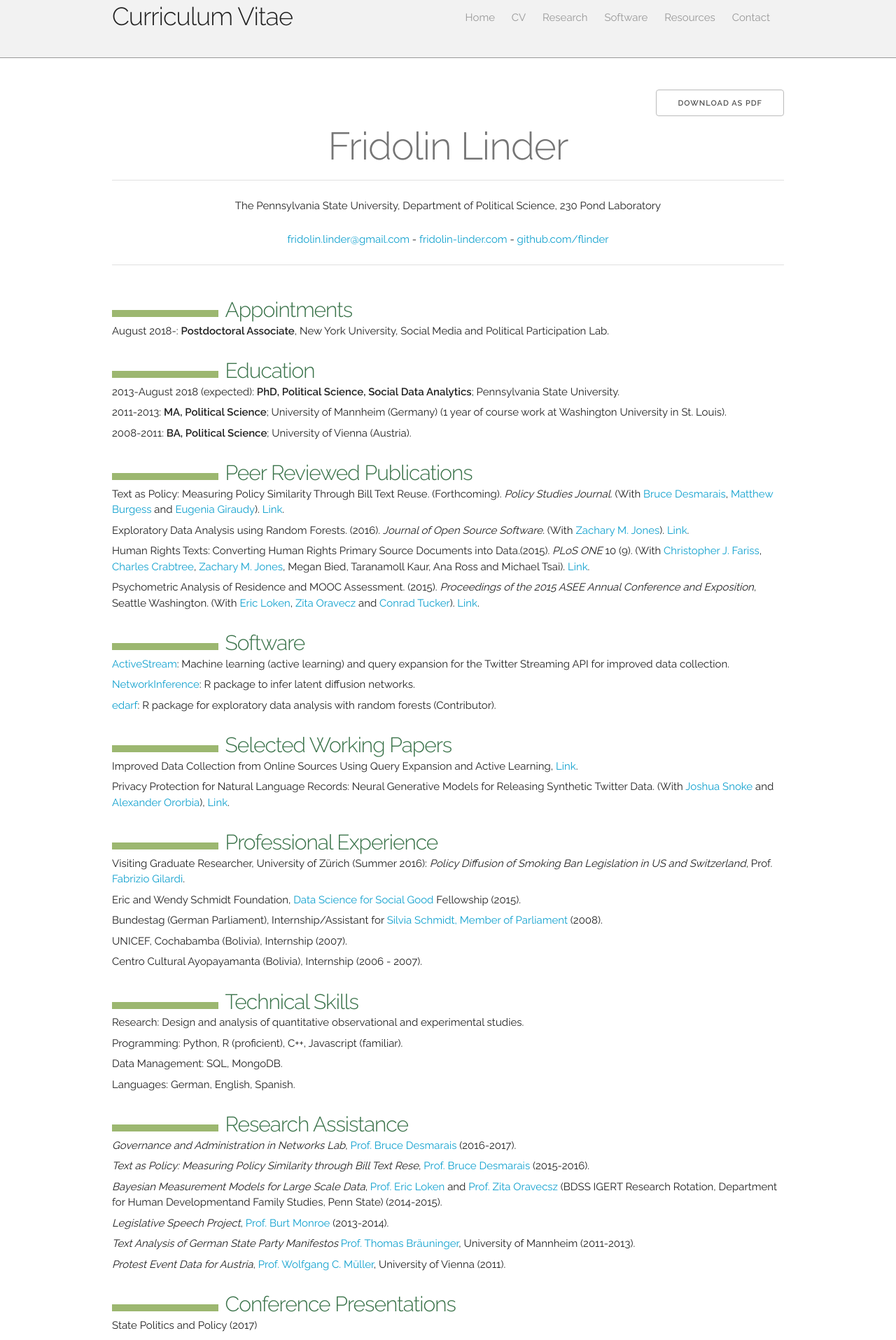
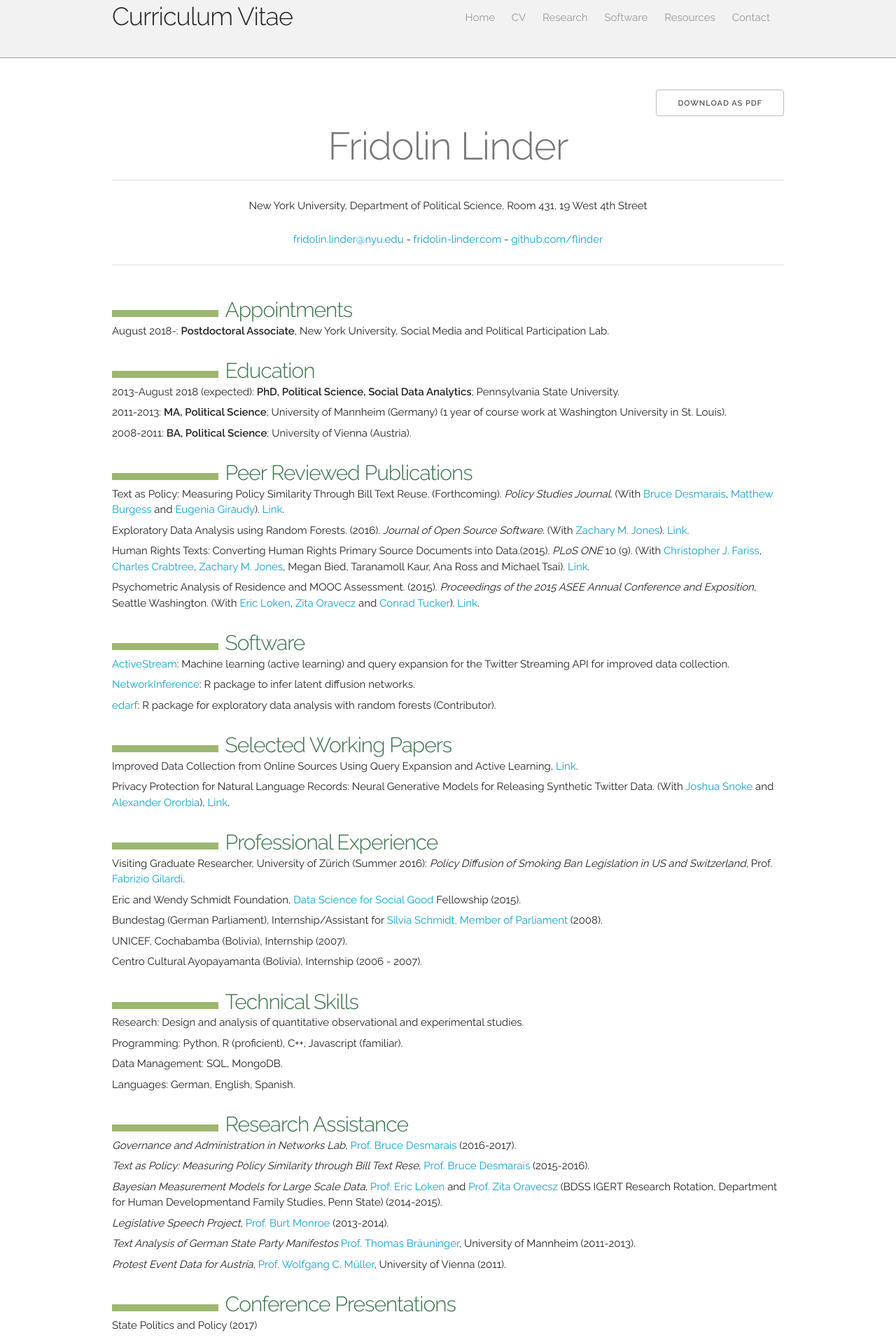
Before and after one commit to flinder/flinder.github.io, a Jekyll site: the page built from cv/index.html, in a window 1280 px wide. Shown: the top 1915 px of the page at 70% size. Built offline with Jekyll 4.4.1, drawn with Linux system fonts in a browser that asks for light colours; some of the changed text lies outside the part shown.

Commit message:
new email address and office

```diff
--- a/contact.html
+++ b/contact.html
@@ -6,10 +6,10 @@ title: Contact
 
 <div class="row" margin-bottom="3rem">
     <div class="six columns">
-        <p>Pennsylvania State University <br> Department of Political Science
-        <br> 230 Pond Laboratory <br> University Park, PA 16802</p>
+        <p>New York University <br> Department of Political Science
+        <br> Room 431, 19 West 4th Street <br> New York, NY 10012</p>
         <p>
-        <a href="mailto:fridolin.linder@gmail.com">fridolin.linder@gmail.com</a><br>
+        <a href="mailto:fridolin.linder@nyu.edu">fridolin.linder@nyu.edu</a><br>
         <a href="https://github.com/flinder">github.com/flinder</a><br>
         <a href="https://twitter.com/FridolinLinder">@FridolinLinder</a><br>
         <a href="https://www.linkedin.com/in/FridolinLinder">linkedin.com/in/FridolinLinder</a>
--- a/cv/index.html
+++ b/cv/index.html
@@ -8,31 +8,39 @@ title: Curriculum Vitae
 </div>
 
 
-<!DOCTYPE html PUBLIC "-//W3C//DTD XHTML 1.0 Transitional//EN" "http://www.w3.org/TR/xhtml1/DTD/xhtml1-transitional.dtd">
-<html xmlns="http://www.w3.org/1999/xhtml">
+<!DOCTYPE html>
+<html xmlns="http://www.w3.org/1999/xhtml" lang="" xml:lang="">
 <head>
-  <meta http-equiv="Content-Type" content="text/html; charset=utf-8" />
-  <meta http-equiv="Content-Style-Type" content="text/css" />
+  <meta charset="utf-8" />
   <meta name="generator" content="pandoc" />
-  <title></title>
-  <style type="text/css">code{white-space: pre;}</style>
+  <meta name="viewport" content="width=device-width, initial-scale=1.0, user-scalable=yes" />
+  <title>cv_dated</title>
+  <style type="text/css">
+      code{white-space: pre-wrap;}
+      span.smallcaps{font-variant: small-caps;}
+      span.underline{text-decoration: underline;}
+      div.column{display: inline-block; vertical-align: top; width: 50%;}
+  </style>
+  <!--[if lt IE 9]>
+    <script src="//cdnjs.cloudflare.com/ajax/libs/html5shiv/3.7.3/html5shiv-printshiv.min.js"></script>
+  <![endif]-->
 </head>
 <body>
 <div id="cv_div">
 <h1 id="fridolin-linder">Fridolin Linder</h1>
 <hr />
 <blockquote>
-<p>The Pennsylvania State University, Department of Political Science, 230 Pond Laboratory</p>
+<p>New York University, Department of Political Science, Room 431, 19 West 4th Street</p>
 </blockquote>
 <blockquote>
-<p><a href="mailto:fridolin.linder@gmail.com">fridolin.linder@gmail.com</a> - <a href="http://fridolin-linder.com">fridolin-linder.com</a> - <a href="https://github.com/flinder">github.com/flinder</a></p>
+<p><a href="mailto:fridolin.linder@nyu.edu">fridolin.linder@nyu.edu</a> - <a href="http://fridolin-linder.com">fridolin-linder.com</a> - <a href="https://github.com/flinder">github.com/flinder</a></p>
 </blockquote>
 <hr />
 <h2 id="appointments">Appointments</h2>
 <p>August 2018-: <strong>Postdoctoral Associate</strong>, New York University, Social Media and Political Participation Lab.</p>
 <h2 id="education">Education</h2>
 <p>2013-August 2018 (expected): <strong>PhD, Political Science, Social Data Analytics</strong>; Pennsylvania State University.</p>
-<p>2011-2013: <strong>MA, Political Science</strong>; University of Mannheim (Germany) (1 year of course work at Washington University in St. Louis).</p>
+<p>2011-2013: <strong>MA, Political Science</strong>; University of Mannheim (Germany) (1 year of course work at Washington University in St. Louis).</p>
 <p>2008-2011: <strong>BA, Political Science</strong>; University of Vienna (Austria).</p>
 <h2 id="peer-reviewed-publications">Peer Reviewed Publications</h2>
 <p>Text as Policy: Measuring Policy Similarity Through Bill Text Reuse. (Forthcoming). <em>Policy Studies Journal</em>. (With <a href="http://brucedesmarais.com/">Bruce Desmarais</a>, <a href="https://scholar.google.com/citations?user=BJFgS_oAAAAJ&amp;hl=en">Matthew Burgess</a> and <a href="https://scholar.google.com/citations?user=GNwyyrsAAAAJ&amp;hl=e://scholar.google.com/citations?user=GNwyyrsAAAAJ&amp;hl=en">Eugenia Giraudy</a>). <a href="https://papers.ssrn.com/sol3/papers.cfm?abstract_id=2812607">Link</a>.</p>
@@ -58,12 +66,12 @@ title: Curriculum Vitae
 <p>Data Management: SQL, MongoDB.</p>
 <p>Languages: German, English, Spanish.</p>
 <h2 id="research-assistance">Research Assistance</h2>
-<p><em>Governance and Administration in Networks Lab</em>, <a href="http://sites.psu.edu/desmaraisgroup/">Prof. Bruce Desmarais</a> (2016-2017).</p>
-<p><em>Text as Policy: Measuring Policy Similarity through Bill Text Rese</em>, <a href="http://sites.psu.edu/desmaraisgroup/">Prof. Bruce Desmarais</a> (2015-2016).</p>
-<p><em>Bayesian Measurement Models for Large Scale Data</em>, <a href="http://hhd.psu.edu/hdfs/directory/bio.aspx?id=149">Prof. Eric Loken</a> and <a href="http://www.cogsci.uci.edu/~zoravecz/bayes/index.php?site=BOUM">Prof. Zita Oravecsz</a> (BDSS IGERT Research Rotation, Department for Human Developmentand Family Studies, Penn State) (2014-2015).</p>
-<p><em>Legislative Speech Project</em>, <a href="http://polisci.la.psu.edu/people/blm24">Prof. Burt Monroe</a> (2013-2014).</p>
-<p><em>Text Analysis of German State Party Manifestos</em> <a href="http://www.tbraeuninger.de/">Prof. Thomas Bräuninger</a>, University of Mannheim (2011-2013).</p>
-<p><em>Protest Event Data for Austria</em>, <a href="https://scholar.google.com/citations?user=9MttMt8AAAAJ&amp;hl=en">Prof. Wolfgang C. Müller</a>, University of Vienna (2011).</p>
+<p><em>Governance and Administration in Networks Lab</em>, <a href="http://sites.psu.edu/desmaraisgroup/">Prof. Bruce Desmarais</a> (2016-2017).</p>
+<p><em>Text as Policy: Measuring Policy Similarity through Bill Text Rese</em>, <a href="http://sites.psu.edu/desmaraisgroup/">Prof. Bruce Desmarais</a> (2015-2016).</p>
+<p><em>Bayesian Measurement Models for Large Scale Data</em>, <a href="http://hhd.psu.edu/hdfs/directory/bio.aspx?id=149">Prof. Eric Loken</a> and <a href="http://www.cogsci.uci.edu/~zoravecz/bayes/index.php?site=BOUM">Prof. Zita Oravecsz</a> (BDSS IGERT Research Rotation, Department for Human Developmentand Family Studies, Penn State) (2014-2015).</p>
+<p><em>Legislative Speech Project</em>, <a href="http://polisci.la.psu.edu/people/blm24">Prof. Burt Monroe</a> (2013-2014).</p>
+<p><em>Text Analysis of German State Party Manifestos</em> <a href="http://www.tbraeuninger.de/">Prof. Thomas Bräuninger</a>, University of Mannheim (2011-2013).</p>
+<p><em>Protest Event Data for Austria</em>, <a href="https://scholar.google.com/citations?user=9MttMt8AAAAJ&amp;hl=en">Prof. Wolfgang C. Müller</a>, University of Vienna (2011).</p>
 <h2 id="conference-presentations">Conference Presentations</h2>
 <p>State Politics and Policy (2017)</p>
 <p>New Faces in Political Methodology (2017)</p>
```
Also changed, not shown: other parts of cv/index.html (+1 -1 lines), cv/cv.md (+2 -2 lines), 1 other file.
